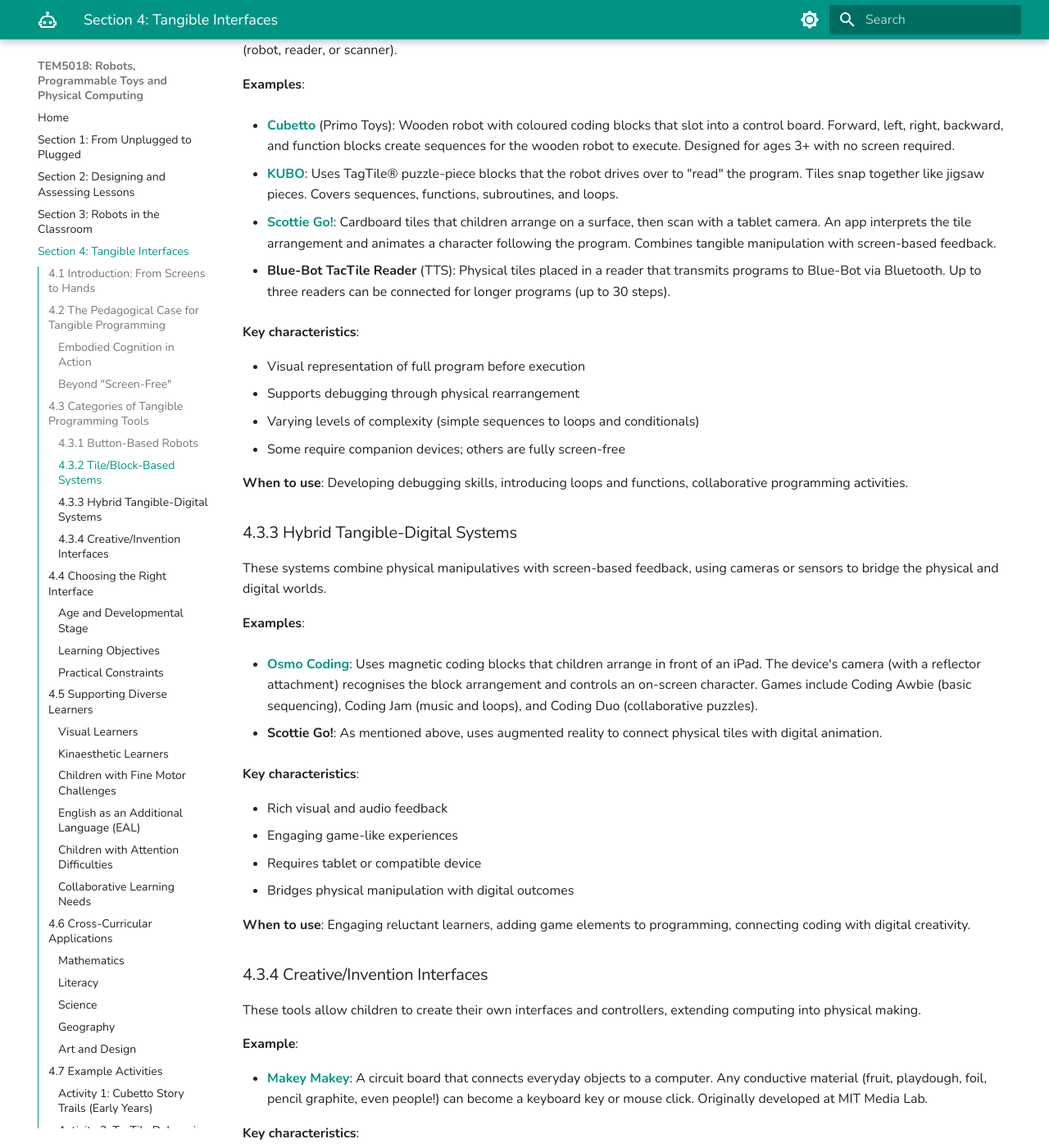
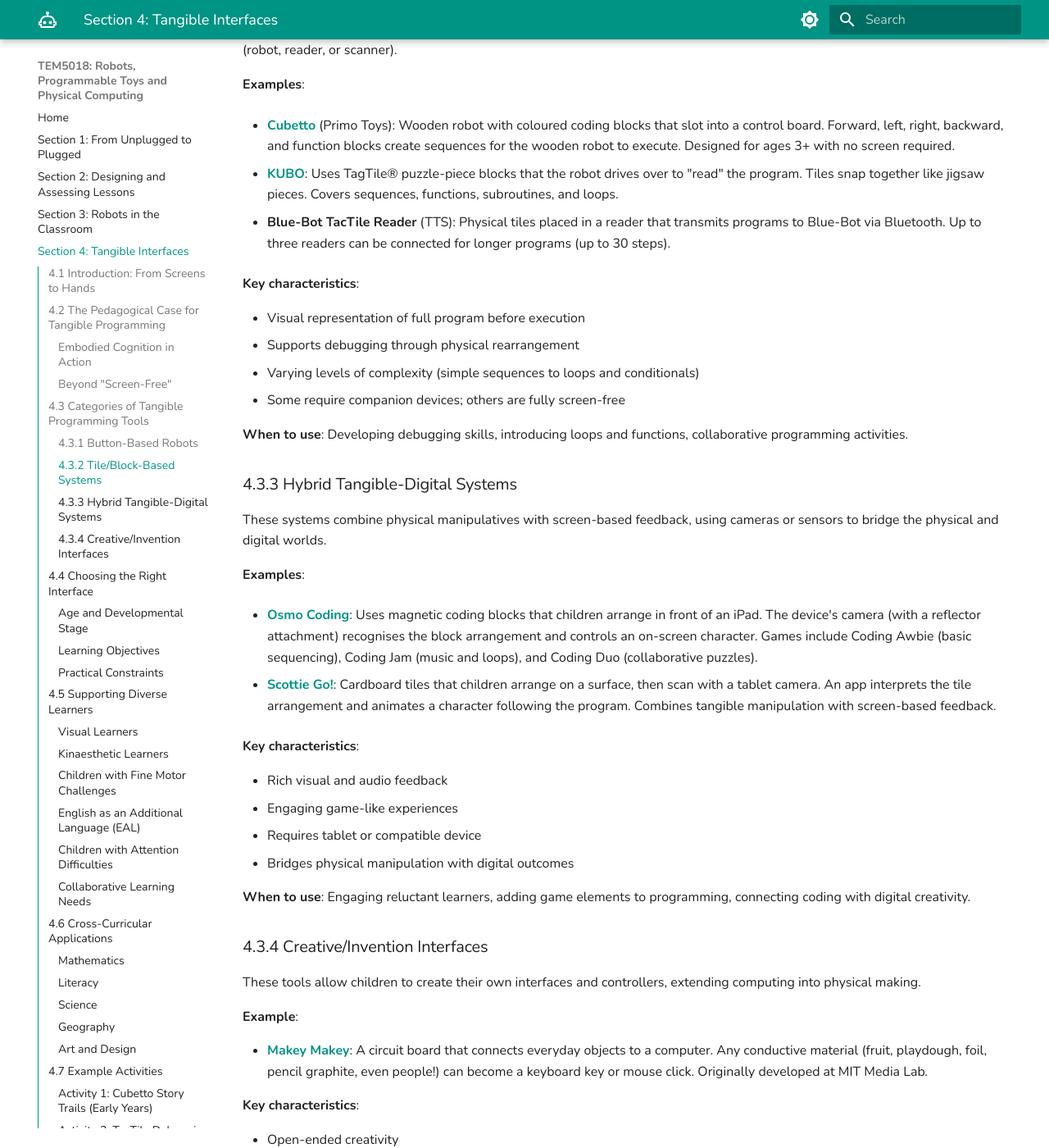
Before and after one commit to ccolo01/tem5018, an MkDocs documentation site: the page built from docs/section-4.md, in a window 1280 px wide and 1400 px high, scrolled down 2427 px. Shown: the whole window at 82% size. Built offline with MkDocs 1.6.1 and Material for MkDocs 9.7.7, drawn with Linux system fonts in a browser that asks for light colours.

Commit message:
Update section-4.md

```diff
--- a/docs/section-4.md
+++ b/docs/section-4.md
@@ -80,8 +80,6 @@ These systems use physical tiles or blocks that children arrange to create progr
 
 - **[KUBO](https://kubo-robot.com/)**: Uses TagTile® puzzle-piece blocks that the robot drives over to "read" the program. Tiles snap together like jigsaw pieces. Covers sequences, functions, subroutines, and loops.
 
-- **[Scottie Go!](https://scottiego.com/en/)**: Cardboard tiles that children arrange on a surface, then scan with a tablet camera. An app interprets the tile arrangement and animates a character following the program. Combines tangible manipulation with screen-based feedback.
-
 - **Blue-Bot TacTile Reader** (TTS): Physical tiles placed in a reader that transmits programs to Blue-Bot via Bluetooth. Up to three readers can be connected for longer programs (up to 30 steps).
 
 **Key characteristics**:
@@ -101,7 +99,7 @@ These systems combine physical manipulatives with screen-based feedback, using c
 
 - **[Osmo Coding](https://www.playosmo.com/)**: Uses magnetic coding blocks that children arrange in front of an iPad. The device's camera (with a reflector attachment) recognises the block arrangement and controls an on-screen character. Games include Coding Awbie (basic sequencing), Coding Jam (music and loops), and Coding Duo (collaborative puzzles).
 
-- **Scottie Go!**: As mentioned above, uses augmented reality to connect physical tiles with digital animation.
+- **[Scottie Go!](https://scottiego.com/en/)**: Cardboard tiles that children arrange on a surface, then scan with a tablet camera. An app interprets the tile arrangement and animates a character following the program. Combines tangible manipulation with screen-based feedback.
 
 **Key characteristics**:
 
```
